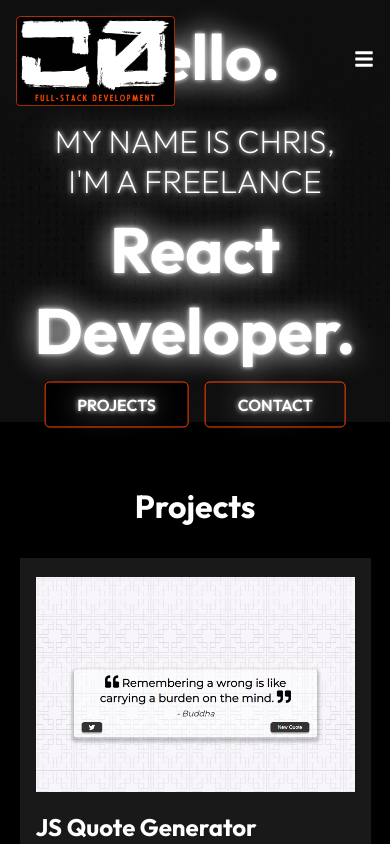
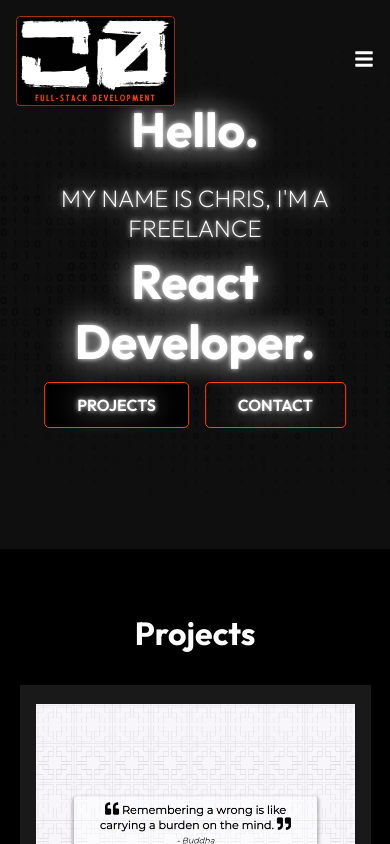
Before and after one commit to ChrisRDaniels/CDFS-Development-Site, a React (Create React App) app: page / in a window 390 px wide. Shown: the top 844 px of the page. Built offline with nearby package versions, Linux system fonts and the light colour scheme.

Commit message:
adjusted css for mobile view upto 640px and between 640-768px

```diff
--- a/src/components/HeroImg2Styles.css
+++ b/src/components/HeroImg2Styles.css
@@ -30,7 +30,6 @@
 .hero-img h1 {
 	font-size: 3.4rem;
 	animation: glow 2s ease-in-out infinite alternate;
-
 }
 
 .hero-img p {
@@ -50,6 +49,22 @@
 
 @media screen and (max-width: 640px) {
 	.hero-img h1 {
-		font-size: 2rem;
+		font-size: 3rem;
+	}
+
+	.hero-img p {
+		margin-top: 1rem;
+		font-size: 1rem;
 	}
 }
+
+@media screen and (max-width: 768px) {
+	.hero-img h1 {
+		font-size: 3rem;
+	}
+
+	.hero-img p {
+		margin-top: 1.5rem;
+		font-size: 1.5rem;
+	}
+}
--- a/src/components/HeroImgStyles.css
+++ b/src/components/HeroImgStyles.css
@@ -1,12 +1,12 @@
 .mask {
 	width: 100%;
-	height: 50vh;
+	height: 65vh;
 	position: relative;
 }
 
 .intro-img {
 	width: 100%;
-	height: 50vh;
+	height: 65vh;
 	background-size: cover;
 	background-position: center;
 	object-fit: cover;
@@ -33,7 +33,7 @@
 .hero .content {
 	position: absolute;
 	transform: translate(-50%, -50%);
-	top: 25%;
+	top: 30%;
 	left: 50%;
 	text-align: center;
 	animation: glow 2s ease-in-out infinite alternate;
@@ -64,10 +64,10 @@
 
 @media screen and (max-width: 640px) {
 	.hero .content h1 {
-		font-size: 4rem;
+		font-size: 3rem;
 	}
 
 	.hero .content p {
-		font-size: 2rem;
+		font-size: 1.5rem;
 	}
 }
```
